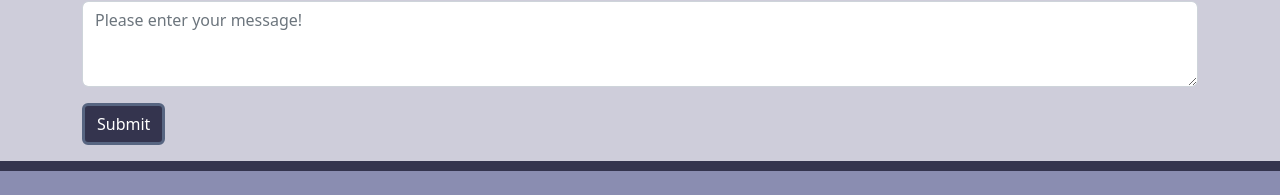
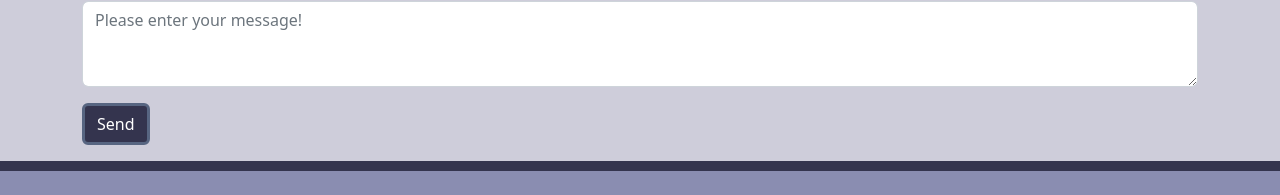
Before and after one commit to JObengDappah/R-Portfolio, a React (Vite) app in the folder r-portfolio/: page /contact in a window 1280 px wide. Shown: the part 213-408 px from the top of the page. Built offline with nearby package versions, Linux system fonts and the light colour scheme.

Commit message:
home and contact modified

```diff
--- a/r-portfolio/src/pages/Contact.jsx
+++ b/r-portfolio/src/pages/Contact.jsx
@@ -18,7 +18,7 @@ function Contact() {
                 <Form.Group controlId='formMessage' className='mb-3'>
                     <Form.Control as='textarea' placeholder='Please enter your message!' rows={3} {...register('message', { required: true })} />
                 </Form.Group>
-                <Button className='button mb-3' type='submit'>Submit</Button>
+                <Button className='button mb-3' type='submit'>Send</Button>
             </Form>
         </Container>
     );
--- a/r-portfolio/src/pages/Homepage.jsx
+++ b/r-portfolio/src/pages/Homepage.jsx
@@ -7,7 +7,7 @@ function Homepage() {
         <div className='container text-center mt-3 aboutContainer'>
             <h2 className=''>About Me</h2>
             <div>
-                <img src='/ProfilePicture.png' alt='Profile picture' className='img-thumbnail img-fluid proPic m-3'></img>
+                <img src= '/R-Portfolio/r-portfolio/public/images/nana-modified.png' alt='Profile picture' className='img-thumbnail img-fluid proPic m-3'></img>
             </div>
             <div>
                 <p>Hello Wolrd! My name is Jason Obeng Dappah, and my journey to become a fullstack web developer for 6 months has thought me a lot of skills required to excel at this career path, Skills such as Html/Css/Javascript/Bootstrap/React/Jquery/...</p>
```
